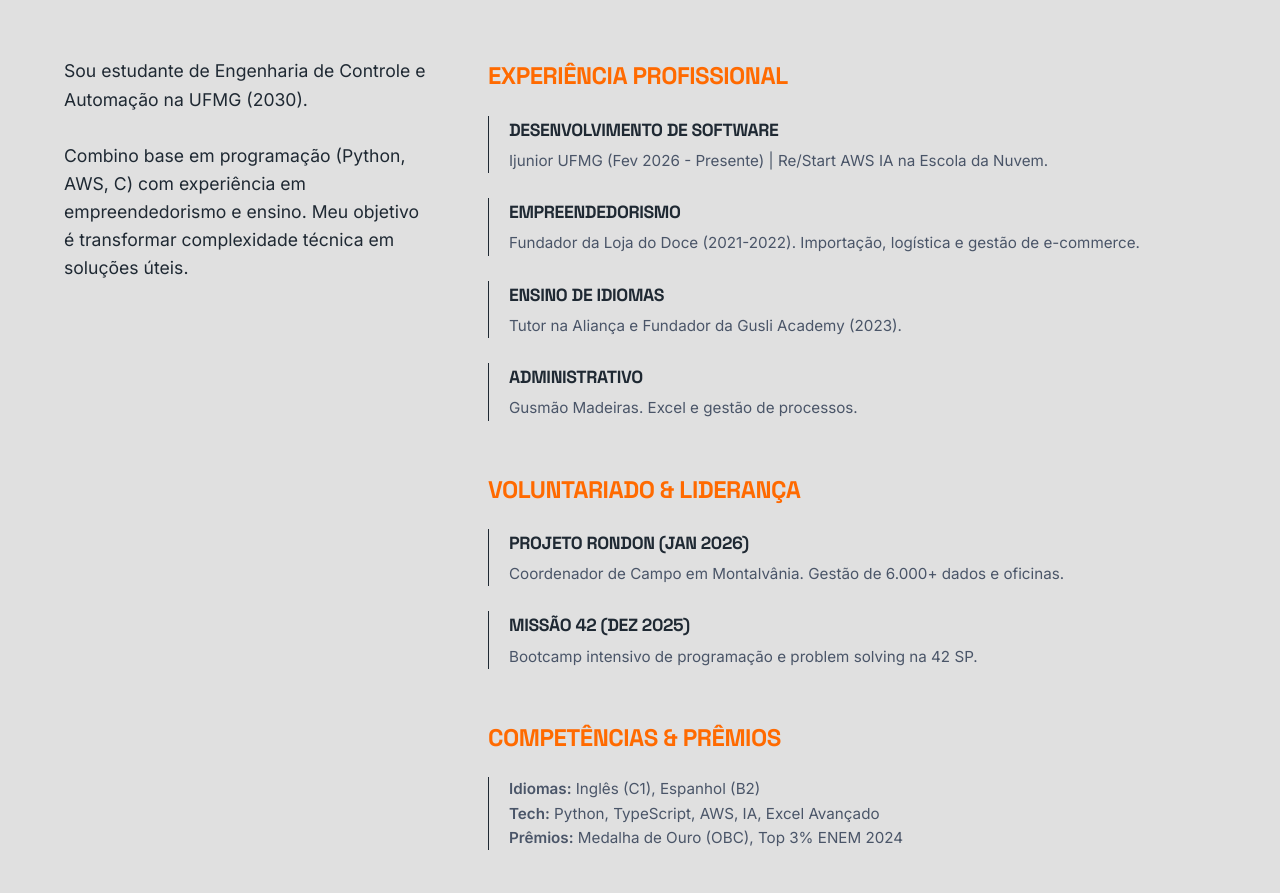
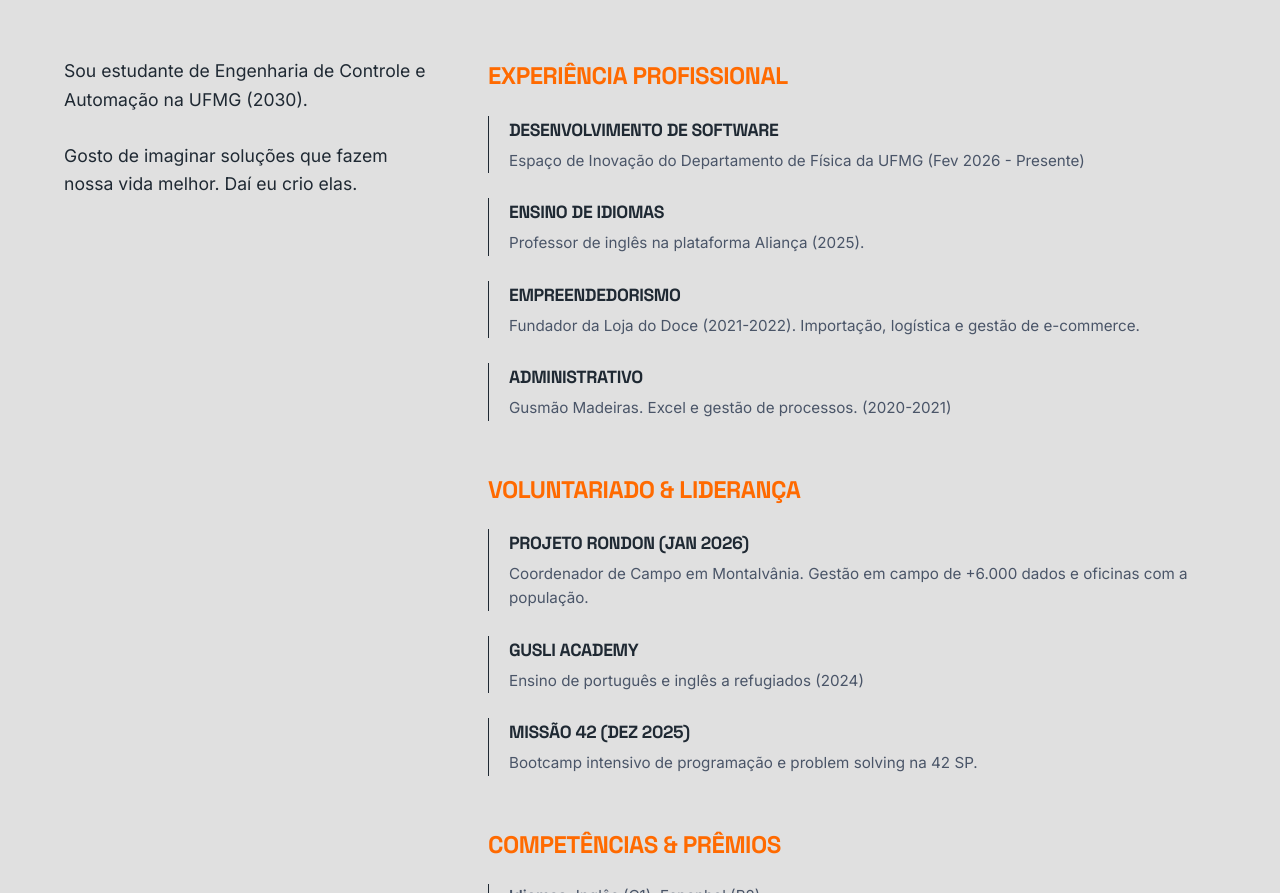
Before and after one commit to limag-henrique/portfolio, a plain HTML site: page index.html in a window 1280 px wide. Shown: the part 1027-1920 px from the top of the page. Drawn offline with Linux system fonts and the light colour scheme.

Commit message:
content: atualização experiência profissional

```diff
--- a/index.html
+++ b/index.html
@@ -60,7 +60,7 @@
                     <div class="bio">
                         <p class="bio-text">
                             Sou estudante de Engenharia de Controle e Automação na UFMG (2030).<br><br>
-                            Combino base em programação (Python, AWS, C) com experiência em empreendedorismo e ensino. Meu objetivo é transformar complexidade técnica em soluções úteis.
+                            Gosto de imaginar soluções que fazem nossa vida melhor. Daí eu crio elas.
                         </p>
                     </div>
 
@@ -70,7 +70,12 @@
 
                             <div class="experience-item">
                                 <h4>Desenvolvimento de Software</h4>
-                                <p>Ijunior UFMG (Fev 2026 - Presente) | Re/Start AWS IA na Escola da Nuvem.</p>
+                                <p>Espaço de Inovação do Departamento de Física da UFMG (Fev 2026 - Presente)</p>
+                            </div>
+
+                            <div class="experience-item">
+                                <h4>Ensino de Idiomas</h4>
+                                <p>Professor de inglês na plataforma Aliança (2025).</p>
                             </div>
 
                             <div class="experience-item">
@@ -79,13 +84,8 @@
                             </div>
 
                             <div class="experience-item">
-                                <h4>Ensino de Idiomas</h4>
-                                <p>Tutor na Aliança e Fundador da Gusli Academy (2023).</p>
-                            </div>
-
-                            <div class="experience-item">
                                 <h4>Administrativo</h4>
-                                <p>Gusmão Madeiras. Excel e gestão de processos.</p>
+                                <p>Gusmão Madeiras. Excel e gestão de processos. (2020-2021)</p>
                             </div>
                         </div>
 
@@ -93,7 +93,11 @@
                             <h3>Voluntariado & Liderança</h3>
                             <div class="experience-item">
                                 <h4>Projeto Rondon (Jan 2026)</h4>
-                                <p>Coordenador de Campo em Montalvânia. Gestão de 6.000+ dados e oficinas.</p>
+                                <p>Coordenador de Campo em Montalvânia. Gestão em campo de +6.000 dados e oficinas com a população.</p>
+                            </div>
+                            <div class="experience-item">
+                                <h4>Gusli Academy</h4>
+                                <p>Ensino de português e inglês a refugiados (2024)</p>
                             </div>
                             <div class="experience-item">
                                 <h4>Missão 42 (Dez 2025)</h4>
```
